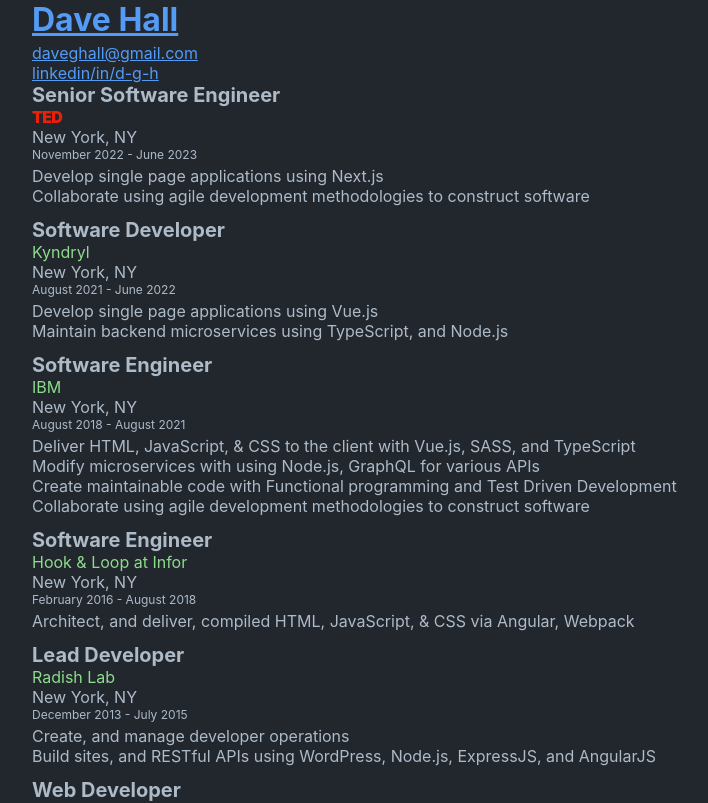
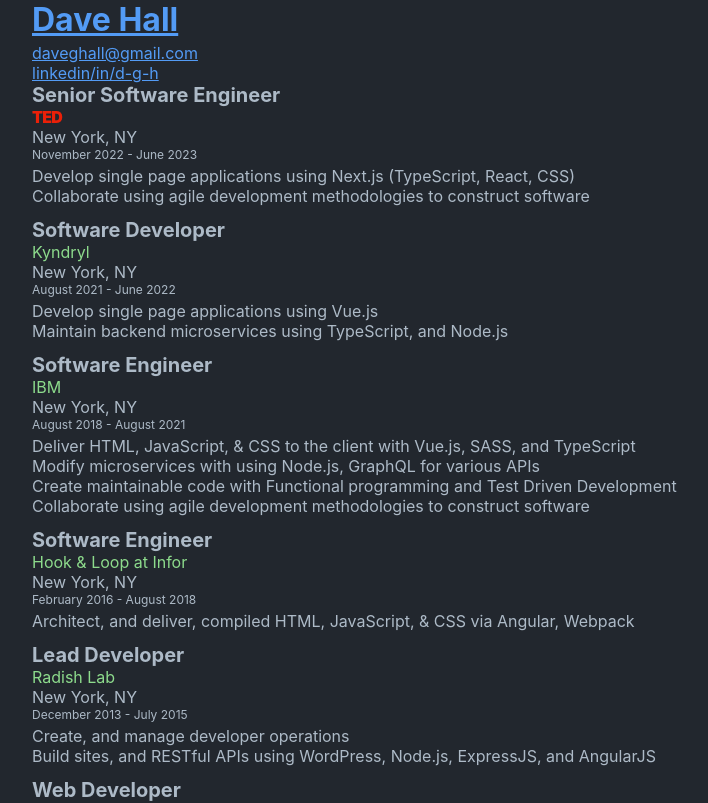
Before and after one commit to d-g-h/d-g-h.github.io, a Next.js app: page / in a window 1280 px wide. Shown: the top 803 px of the page, without its empty margins (64-772 px from the left). Built offline with nearby package versions, Linux system fonts and the light colour scheme.

Commit message:
Add additional keywords

```diff
--- a/app/page.tsx
+++ b/app/page.tsx
@@ -35,7 +35,7 @@
               time="November 2022 - June 2023"
             >
               <ul>
-                <Description description="Develop single page applications using Next.js"></Description>
+                <Description description="Develop single page applications using Next.js (TypeScript, React, CSS)"></Description>
                 <Description description="Collaborate using agile development methodologies to construct software"></Description>
               </ul>
             </Labor>
```
